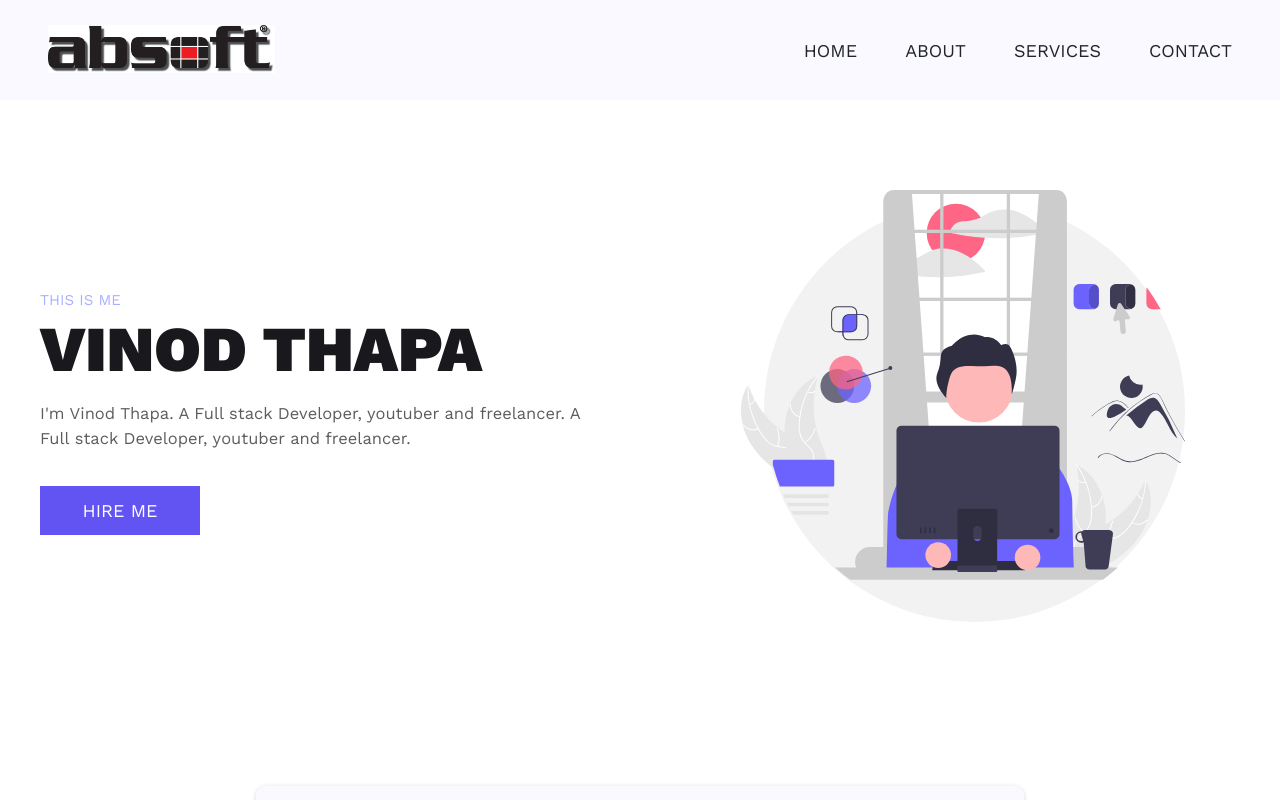
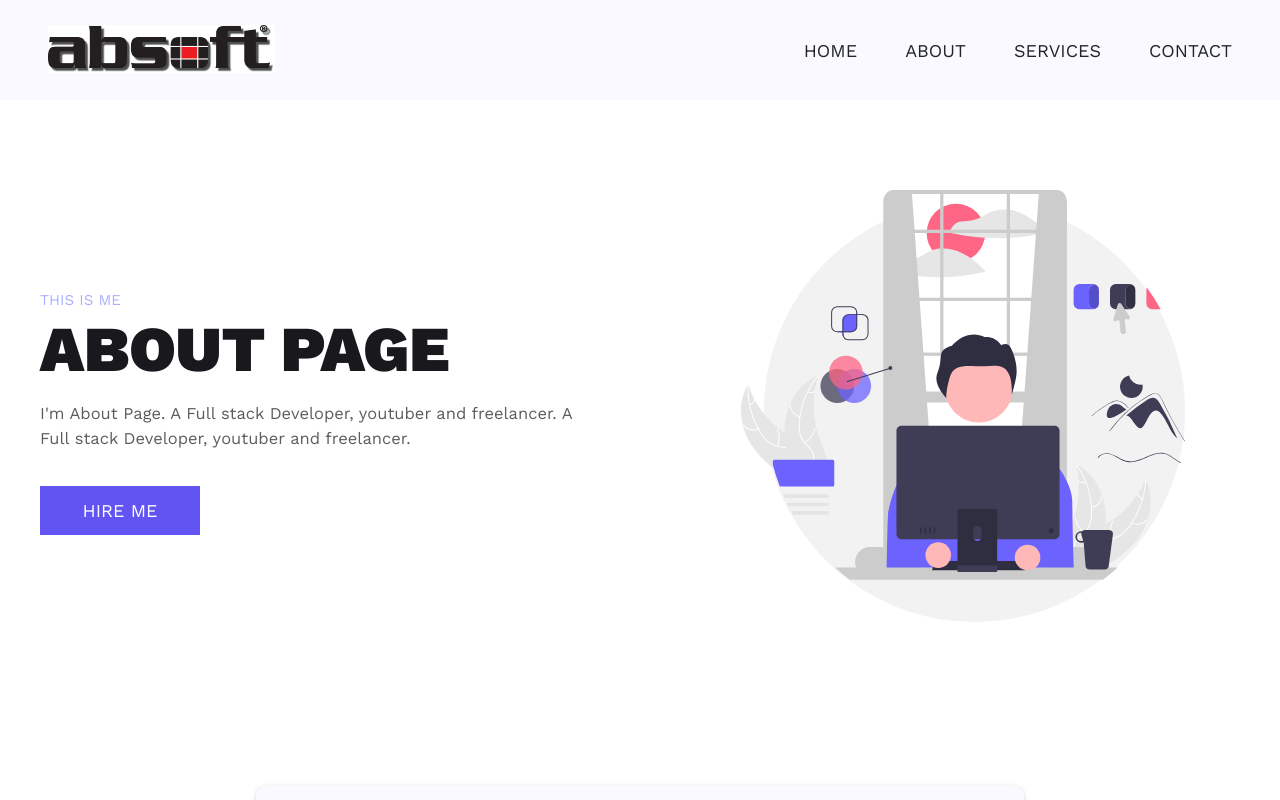
Before and after one commit to amit-bourai/vitereactwebsite, a React (Vite) app: page /about in a window 1280 px wide. Shown: the top 800 px of the page. Built offline with nearby package versions, Linux system fonts and the light colour scheme; no server answers.

Commit message:
Update context.jsx

```diff
--- a/src/context.jsx
+++ b/src/context.jsx
@@ -19,7 +19,7 @@ const AppProvider = ({ children }) => {
     return dispatch({
       type: "HOME_UPDATE",
       payload: {
-        name: "Thapa Technical",
+        name: "Home Page",
         image: "./images/hero.svg",
       },
     });
@@ -29,7 +29,7 @@ const AppProvider = ({ children }) => {
     return dispatch({
       type: "ABOUT_UPDATE",
       payload: {
-        name: "Vinod Thapa",
+        name: "About Page",
         image: "./images/about1.svg",
       },
     });
```
